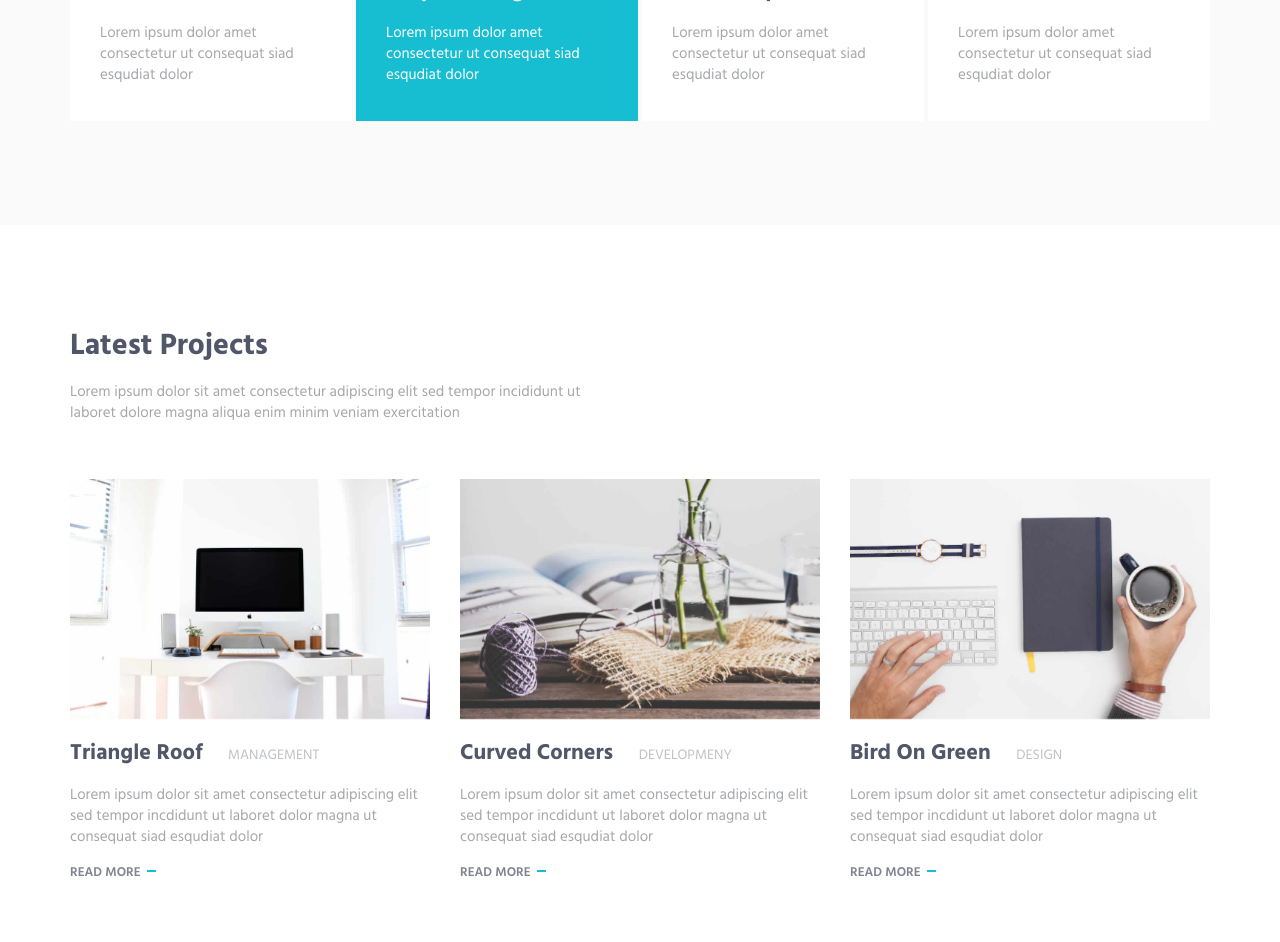
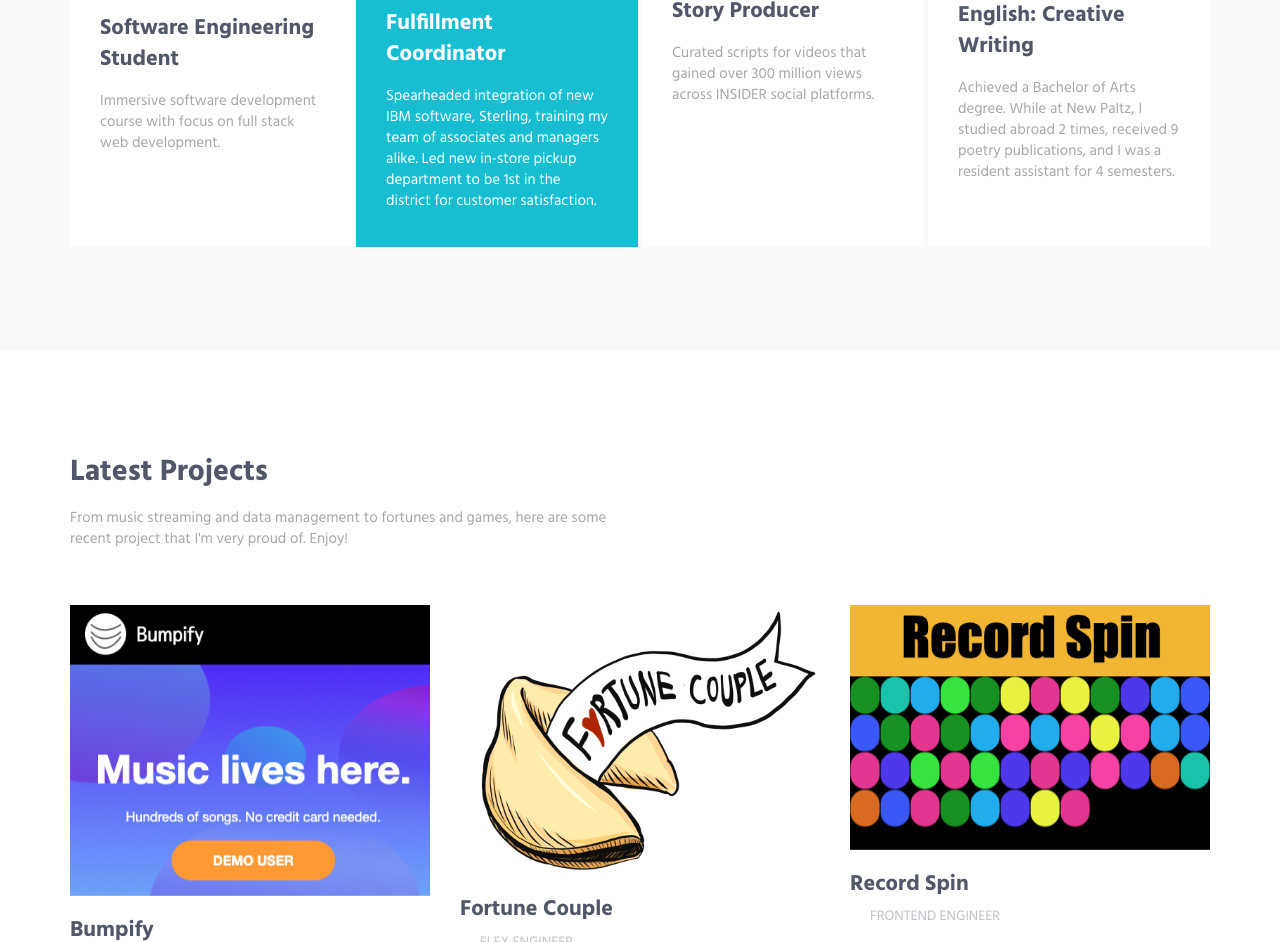
Before and after one commit to higgsj82/higgsj82.github.io, a plain HTML site: page HTML/index.html in a window 1280 px wide. Shown: the part 1647-2589 px from the top of the page. Drawn offline with Linux system fonts and the light colour scheme.

Commit message:
Update info and add experience logos

```diff
--- a/HTML/index.html
+++ b/HTML/index.html
@@ -55,7 +55,7 @@
                         <!-- Logo -->
                         <div class="logo">
                             <a class="logo-wrap" href="#body">
-                                <img class="logo-img" src="img/logo.png" alt="Asentus Logo">
+                                <img class="logo-img" src="img/J.Higgs.png" alt="Asentus Logo">
                             </a>
                         </div>
                         <!-- End Logo -->
@@ -68,7 +68,7 @@
                                 <li class="js_nav-item nav-item"><a class="nav-item-child nav-item-hover" href="#body">Home</a></li>
                                 <li class="js_nav-item nav-item"><a class="nav-item-child nav-item-hover" href="#about">About</a></li>
                                 <li class="js_nav-item nav-item"><a class="nav-item-child nav-item-hover" href="#experience">Experience</a></li>
-                                <li class="js_nav-item nav-item"><a class="nav-item-child nav-item-hover" href="#work">Work</a></li>
+                                <li class="js_nav-item nav-item"><a class="nav-item-child nav-item-hover" href="#projects">Projects</a></li>
                                 <li class="js_nav-item nav-item"><a class="nav-item-child nav-item-hover" href="#contact">Contact</a></li>
                             </ul>
                         </div>
@@ -121,8 +121,8 @@
                             <div class="margin-b-50">
                                 <div class="margin-b-30">
                                     <h2>About Me</h2>
-                                    <p>I'm Ja'Lisha Higgs, orem ipsum dolor sit amet, consectetur adipisicing elit, sed do eiusmod tempor incididunt ut labore et dolore magna aliqua. Ut enim ad minim veniam, quis nostrud exercitation ullamco laboris nisi ut aliquip ex ea commodo consequat.</p>
-                                    <p>Duis aute irure dolor in reprehenderit in voluptate velit esse cillum dolore eu fugiat nulla pariatur. Excepteur sint occaecat cupidatat non proident, sunt in culpa qui officia deserunt mollit anim id est laborum.</p>
+                                    <p>I'm Ja'Lisha Higgs, mostly know as 'Jay'. I'm looking to be part of a collaborative team of engineers who foster a community of creativity and innovation.</p>
+                                    <p>I come from a literary and customer service background. I love coding because it allows me to combine my creativity and problem solving abilities to provide quality products for users.</p>
                                 </div>
                                 <a target="_blank" href="https://drive.google.com/open?id=1foqssq8UYzCVc4ZDSB3c00Z6choKvjrQ" class="btn-theme btn-theme-md btn-default-bg text-uppercase">Download my CV</a>
                             </div>
@@ -164,49 +164,53 @@
                         <div class="col-md-3 col-sm-6 md-margin-b-4">
                             <div class="service" data-height="height">
                                 <div class="service-element">
-                                    <i class="service-icon icon-mustache"></i>
+                                    <!-- <i class="service-icon icon-mustache"></i> -->
+                                    <img src="./img/logos/aa.png" alt="experience" class="service-icon" id="experience-logo">
                                 </div>
                                 <div class="service-info">
-                                    <h3>Illustrator</h3>
-                                    <p class="margin-b-5">Lorem ipsum dolor amet consectetur ut consequat siad esqudiat dolor</p>
+                                    <h3>Software Engineering Student</h3>
+                                    <p class="margin-b-5">Immersive software development course with focus on full stack web development.</p>
                                 </div>
-                                <a href="#" class="content-wrapper-link"></a>
+                                <a href="#experience" class="content-wrapper-link"></a>
                             </div>
                         </div>
                         <div class="col-md-3 col-sm-6 md-margin-b-4">
                             <div class="service bg-color-base wow zoomIn" data-height="height" data-wow-duration=".3" data-wow-delay=".1s">
                                 <div class="service-element">
-                                    <i class="service-icon color-white icon-screen-tablet"></i>
+                                    <!-- <i class="service-icon color-white icon-screen-tablet"></i> -->
+                                    <img src="./img/logos/lowes.png" alt="experience" class="service-icon" id="experience-logo">
                                 </div>
                                 <div class="service-info">
-                                    <h3 class="color-white">Graphic Design</h3>
-                                    <p class="color-white margin-b-5">Lorem ipsum dolor amet consectetur ut consequat siad esqudiat dolor</p>
+                                    <h3 class="color-white">Fulfillment Coordinator</h3>
+                                    <p class="color-white margin-b-5">Spearheaded integration of new IBM software, Sterling, training my team of associates and managers alike. Led new in-store pickup department to be 1st in the district for customer satisfaction.</p>
                                 </div>
-                                <a href="#" class="content-wrapper-link"></a>
+                                <a href="#experience" class="content-wrapper-link"></a>
                             </div>
                         </div>
                         <div class="col-md-3 col-sm-6 sm-margin-b-4">
                             <div class="service" data-height="height">
                                 <div class="service-element">
-                                    <i class="service-icon icon-chemistry"></i>
+                                    <!-- <i class="service-icon icon-chemistry"></i> -->
+                                    <img src="./img/logos/insider.png" alt="experience" class="service-icon" id="experience-logo">
                                 </div>
                                 <div class="service-info">
-                                    <h3>Photoshop</h3>
-                                    <p class="margin-b-5">Lorem ipsum dolor amet consectetur ut consequat siad esqudiat dolor</p>
+                                    <h3>Story Producer</h3>
+                                    <p class="margin-b-5">Curated scripts for videos that gained over 300 million views across INSIDER social platforms.</p>
                                 </div>
-                                <a href="#" class="content-wrapper-link"></a>
+                                <a href="#experience" class="content-wrapper-link"></a>
                             </div>
                         </div>
                         <div class="col-md-3 col-sm-6">
                             <div class="service" data-height="height">
                                 <div class="service-element">
-                                    <i class="service-icon icon-badge"></i>
+                                    <!-- <i class="service-icon icon-badge"></i> -->
+                                    <img src="./img/logos/np.png" alt="experience" class="service-icon" id="experience-logo">
                                 </div>
                                 <div class="service-info">
-                                    <h3>Sketch</h3>
-                                    <p class="margin-b-5">Lorem ipsum dolor amet consectetur ut consequat siad esqudiat dolor</p>
+                                    <h3>English: Creative Writing</h3>
+                                    <p class="margin-b-5">Achieved a Bachelor of Arts degree. While at New Paltz, I studied abroad 2 times, received 9 poetry publications, and I was a resident assistant for 4 semesters.</p>
                                 </div>
-                                <a href="#" class="content-wrapper-link"></a>
+                                <a href="#experience" class="content-wrapper-link"></a>
                             </div>
                         </div>
                     </div>
@@ -216,13 +220,14 @@
         </div>
         <!-- End Experience -->
 
-        <!-- Work -->
-        <div id="work">
+        <!-- Projects -->
+        <div id="projects">
             <div class="container content-lg">
                 <div class="row margin-b-40">
                     <div class="col-sm-6">
                         <h2>Latest Projects</h2>
-                        <p>Lorem ipsum dolor sit amet consectetur adipiscing elit sed tempor incididunt ut laboret dolore magna aliqua enim minim veniam exercitation</p>
+                        <p>From music streaming and data management to fortunes and games, here are some recent project that I'm very proud of.
+                        Enjoy!</p>
                     </div>
                 </div>
                 <!--// end row -->
@@ -232,12 +237,12 @@
                     <div class="col-sm-4 sm-margin-b-50">
                         <div class="margin-b-20">
                             <div class="wow zoomIn" data-wow-duration=".3" data-wow-delay=".1s">
-                                <img class="img-responsive" src="img/970x647/01.jpg" alt="Latest Products Image">
+                                <img class="img-responsive" src="img/970x647/bumpify.png" alt="Latest Products Image">
                             </div>
                         </div>
-                        <h4><a href="#">Triangle Roof</a> <span class="text-uppercase margin-l-20">Management</span></h4>
-                        <p>Lorem ipsum dolor sit amet consectetur adipiscing elit sed tempor incdidunt ut laboret dolor magna ut consequat siad esqudiat dolor</p>
-                        <a class="link" href="#">Read More</a>
+                        <h4><a target="_blank" href="https://bumpify.herokuapp.com/">Bumpify</a> <br> <span class="text-uppercase margin-l-20">Software Engineer</span></h4>
+                        <p>A full stack music streaming platform inspired by Spotify and deployed on heroku.</p>
+                        <a target="_blank" class="link" href="https://bumpify.herokuapp.com/">Listen Now</a>
                     </div>
                     <!-- End Latest Products -->
 
@@ -245,12 +250,12 @@
                     <div class="col-sm-4 sm-margin-b-50">
                         <div class="margin-b-20">
                             <div class="wow zoomIn" data-wow-duration=".3" data-wow-delay=".1s">
-                                <img class="img-responsive" src="img/970x647/02.jpg" alt="Latest Products Image">
+                                <img class="img-responsive" src="img/970x647/fortune_couple.png" alt="Latest Products Image">
                             </div>
                         </div>
-                        <h4><a href="#">Curved Corners</a> <span class="text-uppercase margin-l-20">Developmeny</span></h4>
-                        <p>Lorem ipsum dolor sit amet consectetur adipiscing elit sed tempor incdidunt ut laboret dolor magna ut consequat siad esqudiat dolor</p>
-                        <a class="link" href="#">Read More</a>
+                        <h4><a target="_blank" href="http://fortune-couple.herokuapp.com/#/">Fortune Couple</a> <br> <span class="text-uppercase margin-l-20">Flex Engineer</span></h4>
+                        <p>A MERN stack that generates a fortune and compatibility based on two users zodiacs and common interests.</p>
+                        <a target="_blank" class="link" href="http://fortune-couple.herokuapp.com/#/">Crack Your Fortune</a>
                     </div>
                     <!-- End Latest Products -->
 
@@ -258,12 +263,12 @@
                     <div class="col-sm-4 sm-margin-b-50">
                         <div class="margin-b-20">
                             <div class="wow zoomIn" data-wow-duration=".3" data-wow-delay=".1s">
-                                <img class="img-responsive" src="img/970x647/03.jpg" alt="Latest Products Image">
+                                <img class="img-responsive" src="img/970x647/record.png" alt="Latest Products Image">
                             </div>
                         </div>
-                        <h4><a href="#">Bird On Green</a> <span class="text-uppercase margin-l-20">Design</span></h4>
-                        <p>Lorem ipsum dolor sit amet consectetur adipiscing elit sed tempor incdidunt ut laboret dolor magna ut consequat siad esqudiat dolor</p>
-                        <a class="link" href="#">Read More</a>
+                        <h4><a target="_blank" href="https://higgsj82.github.io/record-spin/">Record Spin</a> <br> <span class="text-uppercase margin-l-20">Frontend Engineer</span></h4>
+                        <p>A Javascript game inspired by brick breaker with added element of music changes.</p>
+                        <a target="_blank" class="link" href="https://higgsj82.github.io/record-spin/">Play Here</a>
                     </div>
                     <!-- End Latest Products -->
                 </div>
@@ -320,10 +325,12 @@
         <!-- End Clients -->
 
         <!-- Promo Banner -->
-        <div class="promo-banner parallax-window" data-parallax="scroll" data-image-src="img/1920x1080/01.jpg">
+        <div class="promo-banner parallax-window" data-parallax="scroll" data-image-src="img/1920x1080/graffiti.jpg">
             <div class="container-sm content-lg">
-                <h2 class="promo-banner-title">Displaying the Result</h2>
-                <p class="promo-banner-text">Lorem ipsum dolor sit amet, consectetur adipisicing elit, sed do eiusmod tempor incididunt ut labore et dolore magna aliqua. Ut enim ad minim veniam, quis nostrud exercitation ullamco laboris nisi ut aliquip ex ea commodo.</p>
+                <h2 class="promo-banner-title">A Little More About Me</h2>
+                <p class="promo-banner-text" style="background-color: #282828;">Traveling, music, food, and sports are some of my favorite things. I've traveled to 18 countries so far and I danced, ate, and engaged in healthy competition all along the way. </p>
+                <a target="_blank" href="https://drive.google.com/open?id=1foqssq8UYzCVc4ZDSB3c00Z6choKvjrQ"
+                    class="btn-theme btn-theme-md btn-default-bg text-uppercase">Hire Me</a>
             </div>
         </div>
         <!-- End Promo Banner -->
@@ -335,7 +342,7 @@
                     <div class="row margin-b-40">
                         <div class="col-sm-6">
                            <h2>Contact Me</h2>
-                            <p>Lorem ipsum dolor sit amet consectetur adipiscing elit sed tempor incididunt ut laboret dolore magna aliqua enim minim veniam exercitation</p>
+                            <p>I'm actively searching for a team to bring my creativity and unique perspective to. I am ready for coding challenges, interviews, and on-sites. Let's connect! </p>
                         </div>
                     </div>
                     <!--// end row -->
@@ -370,10 +377,10 @@
             <div class="content container">
                 <div class="row">
                     <div class="col-xs-6">
-                        <img class="footer-logo" src="img/logo.png" alt="Acecv Logo">
+                        <img class="footer-logo" src="img/J.Higgs.png" alt="JH Logo">
                     </div>
                     <div class="col-xs-6 text-right sm-text-left">
-                        <p class="margin-b-0"><a class="fweight-700" href="http://keenthemes.com/preview/acecv/">Acecv</a> Theme Powered by: <a class="fweight-700" href="http://www.keenthemes.com/">KeenThemes.com</a></p>
+                        <p class="margin-b-0"><a class="fweight-700" href="#contact">Ja'Lisha</a> 'Jay' Higgs <a class="fweight-700" href="#contact"></a></p>
                     </div>
                 </div>
                 <!--// end row -->
```
Also changed, not shown: HTML/index.md (renamed from index.md, +2 -12 lines), HTML/sass/gui/_service.scss (+7 -0 lines), HTML/css/layout.css, HTML/img/1920x1080/graffiti.jpg (added), HTML/img/970x647/bumpify.png (added), HTML/img/970x647/fortune_couple.png (added), HTML/img/970x647/record.png (added), HTML/img/J.Higgs.png (added), HTML/img/jh.png (added), HTML/img/logos/aa.png (added), HTML/img/logos/insider.png (added), HTML/img/logos/lowes.png (added), HTML/img/logos/np.png (added).
